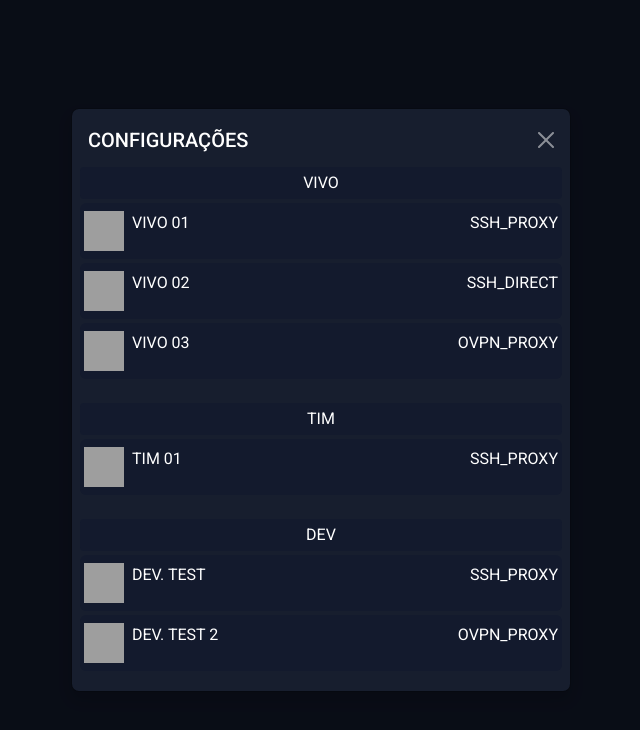
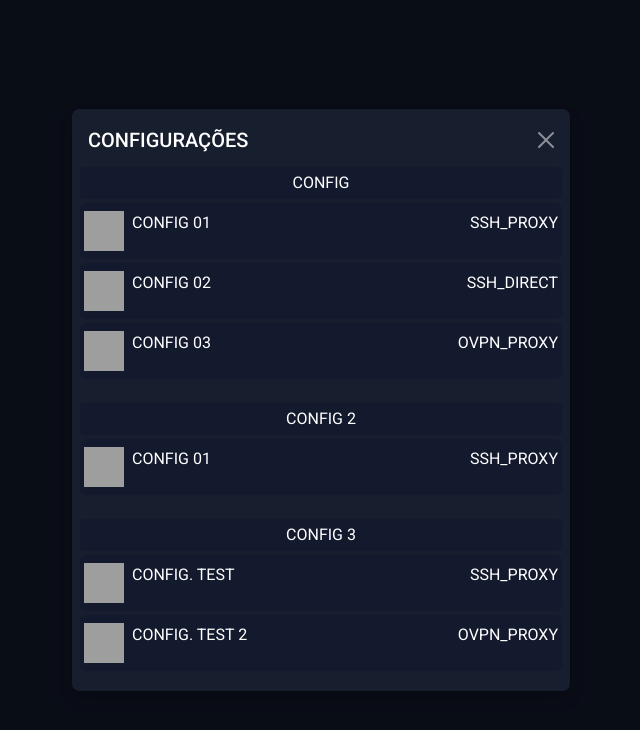
Before and after one commit to DTunnel0/DTunnel-Layout, a plain HTML site: page index.html in a window 1280 px wide. Both pictures are taken after a click on the element 640 px from the left and 269 px from the top of the page. Shown: the whole page, without its empty margins (319-959 px from the left). Drawn offline with nearby package versions, Linux system fonts and the light colour scheme; grey boxes are pictures that could not be loaded.

Commit message:
1 file modified

```diff
--- a/index.html
+++ b/index.html
@@ -384,7 +384,7 @@
         }
 
         const showConfigsModal = () => {
-            const mock = '[{"sorter":1,"color":"#6D08041C","name":"VIVO","id":1393,"items":[{"mode":"SSH_PROXY","sorter":1,"tlsVersion":"TLSv1.2","name":"VIVO 01","icon":"https://bafkreiasujakkrfjg37yvzcu467gmi2fwrekbicmjccgi4sh5qnsnrpuu4.ipfs.w3s.link","id":11803,"status":"ACTIVE"},{"mode":"SSH_DIRECT","sorter":2,"tlsVersion":"TLSv1.2","name":"VIVO 02","icon":"https://bafkreiasujakkrfjg37yvzcu467gmi2fwrekbicmjccgi4sh5qnsnrpuu4.ipfs.w3s.link","id":28627,"status":"ACTIVE"},{"mode":"OVPN_PROXY","sorter":23,"tlsVersion":"TLSv1.2","name":"VIVO 03","icon":"https://bafkreiasujakkrfjg37yvzcu467gmi2fwrekbicmjccgi4sh5qnsnrpuu4.ipfs.w3s.link","id":30001,"status":"ACTIVE"}]},{"sorter":2,"color":"#6D08041C","name":"TIM","id":1846,"items":[{"mode":"SSH_PROXY","sorter":1,"tlsVersion":"TLSv1.2","name":"TIM 01","icon":"https://bafkreidbdfghzmuotowc5z46cct7tq5z4xaebh36qfrjuz7ssp4xuw6z44.ipfs.w3s.link","id":26295,"status":"ACTIVE"}]},{"sorter":4,"color":"#80000000","name":"DEV","id":3310,"items":[{"mode":"SSH_PROXY","sorter":1,"tlsVersion":"TLSv1.2","name":"DEV. TEST","icon":"https://bafkreidbdfghzmuotowc5z46cct7tq5z4xaebh36qfrjuz7ssp4xuw6z44.ipfs.w3s.link","id":29997,"status":"ACTIVE"},{"mode":"OVPN_PROXY","sorter":1,"tlsVersion":"TLSv1.2","name":"DEV. TEST 2","icon":"https://bafkreidbdfghzmuotowc5z46cct7tq5z4xaebh36qfrjuz7ssp4xuw6z44.ipfs.w3s.link","id":29998,"status":"ACTIVE"}]}]'
+            const mock = '[{"sorter":1,"color":"#6D08041C","name":"CONFIG","id":1393,"items":[{"mode":"SSH_PROXY","sorter":1,"tlsVersion":"TLSv1.2","name":"CONFIG 01","icon":"https://cdn-icons-png.flaticon.com/512/8187/8187143.png","id":11803,"status":"ACTIVE"},{"mode":"SSH_DIRECT","sorter":2,"tlsVersion":"TLSv1.2","name":"CONFIG 02","icon":"https://cdn-icons-png.flaticon.com/512/8187/8187143.png","id":28627,"status":"ACTIVE"},{"mode":"OVPN_PROXY","sorter":23,"tlsVersion":"TLSv1.2","name":"CONFIG 03","icon":"https://cdn-icons-png.flaticon.com/512/8187/8187143.png","id":30001,"status":"ACTIVE"}]},{"sorter":2,"color":"#6D08041C","name":"CONFIG 2","id":1846,"items":[{"mode":"SSH_PROXY","sorter":1,"tlsVersion":"TLSv1.2","name":"CONFIG 01","icon":"https://cdn-icons-png.flaticon.com/512/8187/8187143.png","id":26295,"status":"ACTIVE"}]},{"sorter":4,"color":"#80000000","name":"CONFIG 3","id":3310,"items":[{"mode":"SSH_PROXY","sorter":1,"tlsVersion":"TLSv1.2","name":"CONFIG. TEST","icon":"https://cdn-icons-png.flaticon.com/512/8187/8187143.png","id":29997,"status":"ACTIVE"},{"mode":"OVPN_PROXY","sorter":1,"tlsVersion":"TLSv1.2","name":"CONFIG. TEST 2","icon":"https://cdn-icons-png.flaticon.com/512/8187/8187143.png","id":29998,"status":"ACTIVE"}]}]'
             const data = JSON.parse(window?.DtGetConfigs?.execute() || mock)
             const body = configModal._element.querySelector('.config-body')
             body.innerHTML = ''
```
